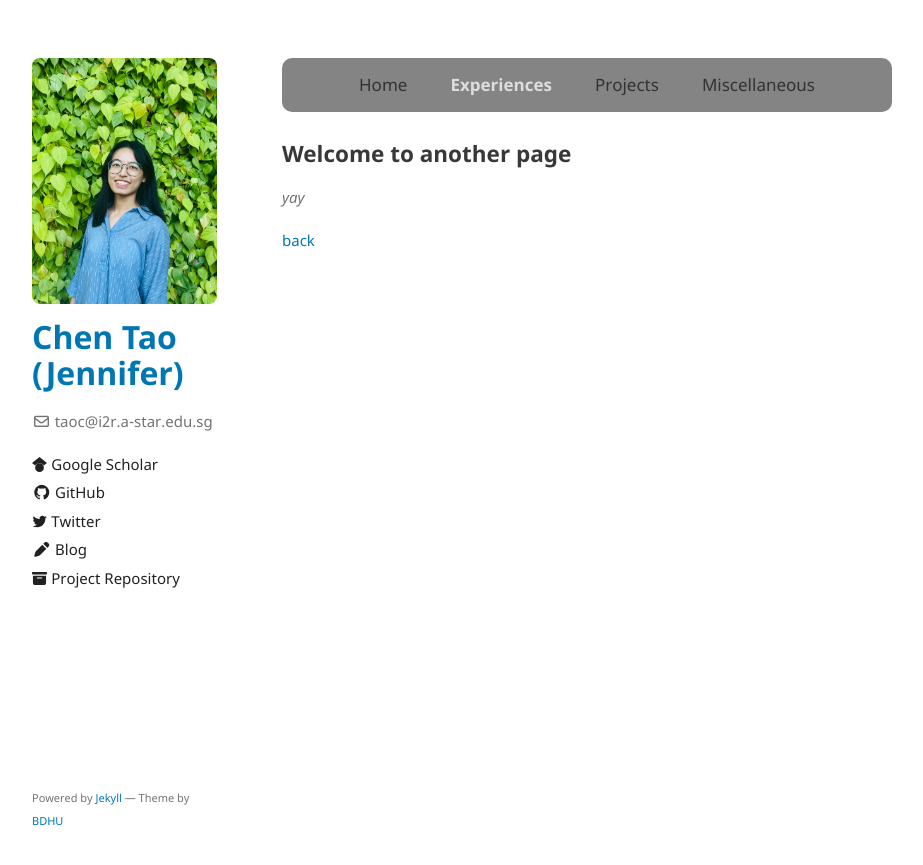
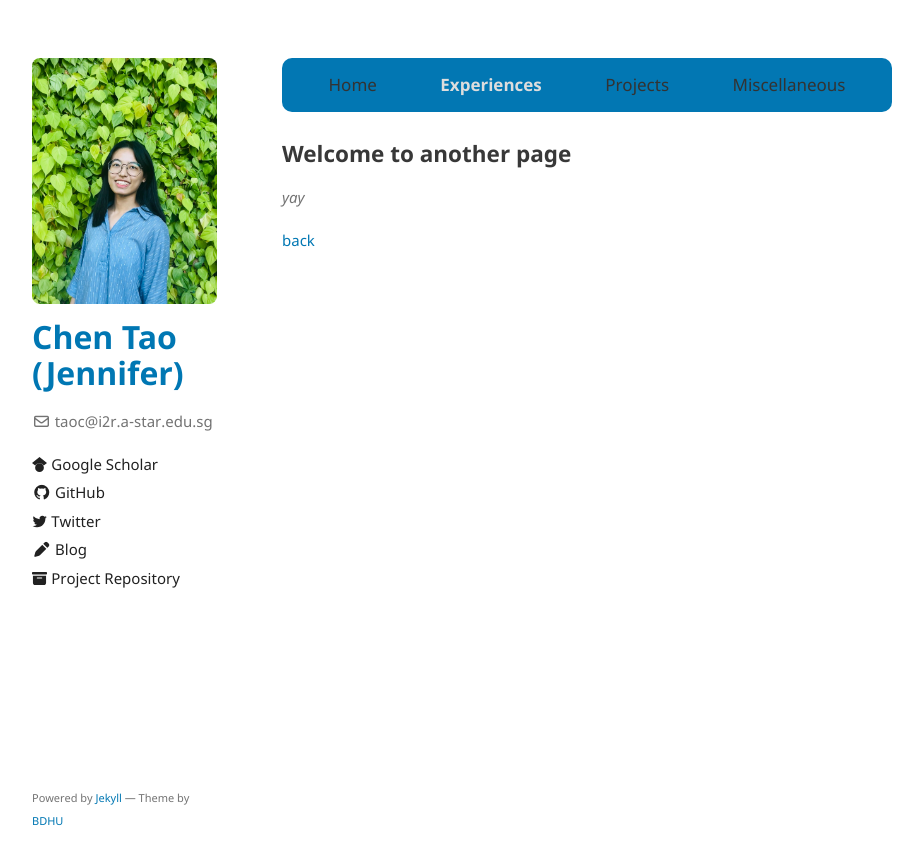
Before and after one commit to TAOC0002/TAOC0002.github.io, a Jekyll site: the page built from another-page.md, in a window 1280 px wide. Shown: the top 865 px of the page, without its empty margins (178-1101 px from the left). Built offline with Jekyll 4.4.1, drawn with Linux system fonts in a browser that asks for light colours; the repository's description, which GitHub fills in, is left out.

Commit message:
Update style.scss

```diff
--- a/assets/css/style.scss
+++ b/assets/css/style.scss
@@ -69,11 +69,11 @@
 
 .topnav {
   overflow: hidden;
-  background-color: #848484;
+  background-color: #0277B3;
   display: flex;
   justify-content: space-between;
-  padding-left: 10%;
-  padding-right: 10%;
+  padding-left: 5%;
+  padding-right: 5%;
   margin-bottom: 30px;
   border-radius: 10px;
 }
```
